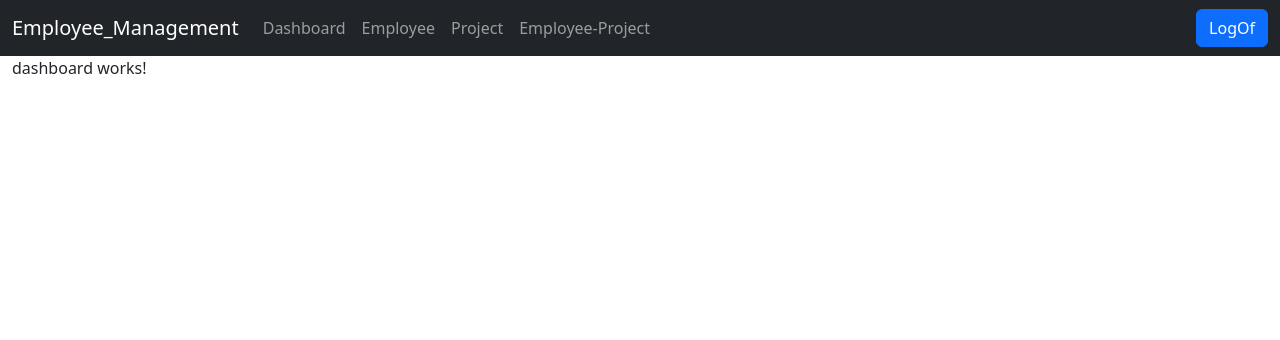
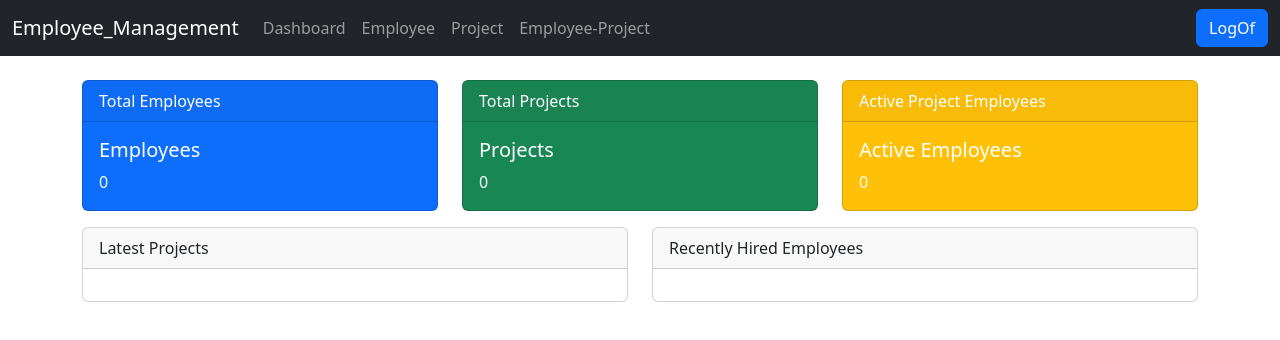
Before and after one commit to Avenkatesh1/Employee_Management-Application, an Angular app: page /Dashboard in a window 1280 px wide. Shown: the top 340 px of the page. Built offline with nearby package versions, Linux system fonts and the light colour scheme.

Commit message:
Created a Employee-Project From

```diff
--- a/src/app/Pages/dashboard/dashboard.component.html
+++ b/src/app/Pages/dashboard/dashboard.component.html
@@ -1 +1,62 @@
-<p>dashboard works!</p>
+<div class="container my-4">
+    <div class="row">
+      <!-- Total Employees Widget -->
+      <div class="col-md-4">
+        <div class="card text-white bg-primary mb-3">
+          <div class="card-header">Total Employees</div>
+          <div class="card-body">
+            <h5 class="card-title">Employees</h5>
+            <p class="card-text" id="totalEmployees">0</p>
+          </div>
+        </div>
+      </div>
+
+      <!-- Total Projects Widget -->
+      <div class="col-md-4">
+        <div class="card text-white bg-success mb-3">
+          <div class="card-header">Total Projects</div>
+          <div class="card-body">
+            <h5 class="card-title">Projects</h5>
+            <p class="card-text" id="totalProjects">0</p>
+          </div>
+        </div>
+      </div>
+
+      <!-- Active Employees in Projects -->
+      <div class="col-md-4">
+        <div class="card text-white bg-warning mb-3">
+          <div class="card-header">Active Project Employees</div>
+          <div class="card-body">
+            <h5 class="card-title">Active Employees</h5>
+            <p class="card-text" id="activeEmployees">0</p>
+          </div>
+        </div>
+      </div>
+    </div>
+
+    <div class="row">
+      <!-- Latest Projects -->
+      <div class="col-md-6">
+        <div class="card mb-3">
+          <div class="card-header">Latest Projects</div>
+          <div class="card-body">
+            <ul id="latestProjects" class="list-group">
+              <!-- List of latest projects will be dynamically inserted here -->
+            </ul>
+          </div>
+        </div>
+      </div>
+
+      <!-- Recently Hired Employees -->
+      <div class="col-md-6">
+        <div class="card mb-3">
+          <div class="card-header">Recently Hired Employees</div>
+          <div class="card-body">
+            <ul id="recentEmployees" class="list-group">
+              <!-- List of recent employees will be dynamically inserted here -->
+            </ul>
+          </div>
+        </div>
+      </div>
+    </div>
+  </div>
--- a/src/app/Pages/empolyee-project/empolyee-project.component.html
+++ b/src/app/Pages/empolyee-project/empolyee-project.component.html
@@ -1 +1,52 @@
-<p>empolyee-project works!</p>
+
+    <div class="container my-4">
+
+            <!-- Project Employees Tab -->
+            <div class="tab-pane fade show active" id="project-employees" role="tabpanel">
+                <h2>Project Employees</h2>
+
+                <!-- Project Employee Form -->
+                <form class="mb-4">
+                    <div class="row">
+                        <div class="col-md-6">
+                            <label for="projectId" class="form-label">Project ID</label>
+                            <input type="number" class="form-control" id="projectId" placeholder="Enter project ID">
+                        </div>
+                        <div class="col-md-6">
+                            <label for="empId" class="form-label">Employee ID</label>
+                            <input type="number" class="form-control" id="empId" placeholder="Enter employee ID">
+                        </div>
+                    </div>
+                    <div class="row">
+                        <div class="col-md-6">
+                            <label for="assignedDate" class="form-label">Assigned Date</label>
+                            <input type="date" class="form-control" id="assignedDate">
+                        </div>
+                        <div class="col-md-6">
+                            <label for="roleProjectEmployee" class="form-label">Role</label>
+                            <input type="text" class="form-control" id="roleProjectEmployee" placeholder="Enter role">
+                        </div>
+                    </div>
+                    <button type="submit" class="btn btn-primary mt-3">Submit</button>
+                </form>
+
+                <!-- Project Employees Table -->
+                <h3>Project Employees List</h3>
+                <table class="table table-bordered">
+                    <thead>
+                        <tr>
+                            <th>Emp Project ID</th>
+                            <th>Project ID</th>
+                            <th>Employee ID</th>
+                            <th>Assigned Date</th>
+                            <th>Role</th>
+                            <th>Is Active</th>
+                            <th>Actions</th>
+                        </tr>
+                    </thead>
+                    <tbody>
+                        <!-- Data rows go here -->
+                    </tbody>
+                </table>
+            </div>
+    </div>
--- a/src/app/Pages/layout/layout.component.html
+++ b/src/app/Pages/layout/layout.component.html
@@ -1,6 +1,6 @@
 <nav class="navbar navbar-expand-lg navbar-dark bg-dark">
     <div class="container-fluid">
-      <a class="navbar-brand" href="#">Employee_Management</a>
+      <a class="navbar-brand">Employee_Management</a>
       <div class="collapse navbar-collapse" id="navbarColor01">
         <ul class="navbar-nav me-auto mb-2 mb-lg-0 text-end">
           <li class="nav-item">
```
